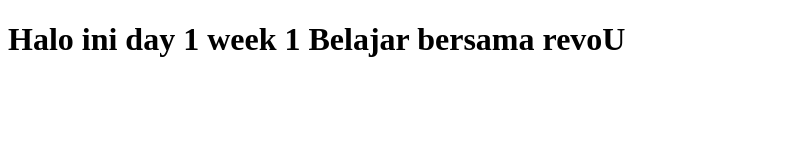
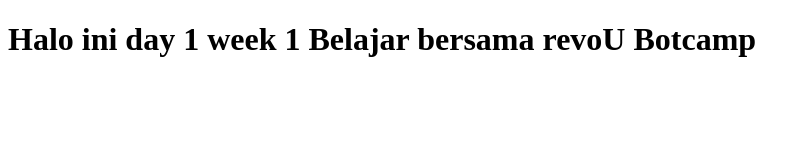
Before and after one commit to Sigrajavascript1717/RevoCoding, a plain HTML site: page index.html in a window 1280 px wide. Shown: the whole page, without its empty margins (0-810 px from the left). Drawn offline with Linux system fonts and the light colour scheme.

Commit message:
perubahan code

```diff
--- a/index.html
+++ b/index.html
@@ -6,6 +6,6 @@
     <title>Belajar Fullstack RevoU</title>
 </head>
 <body>
-    <h1>Halo ini day 1 week 1 Belajar bersama revoU</h1>
+    <h1>Halo ini day 1 week 1 Belajar bersama revoU Botcamp</h1>
 </body>
 </html>
```
